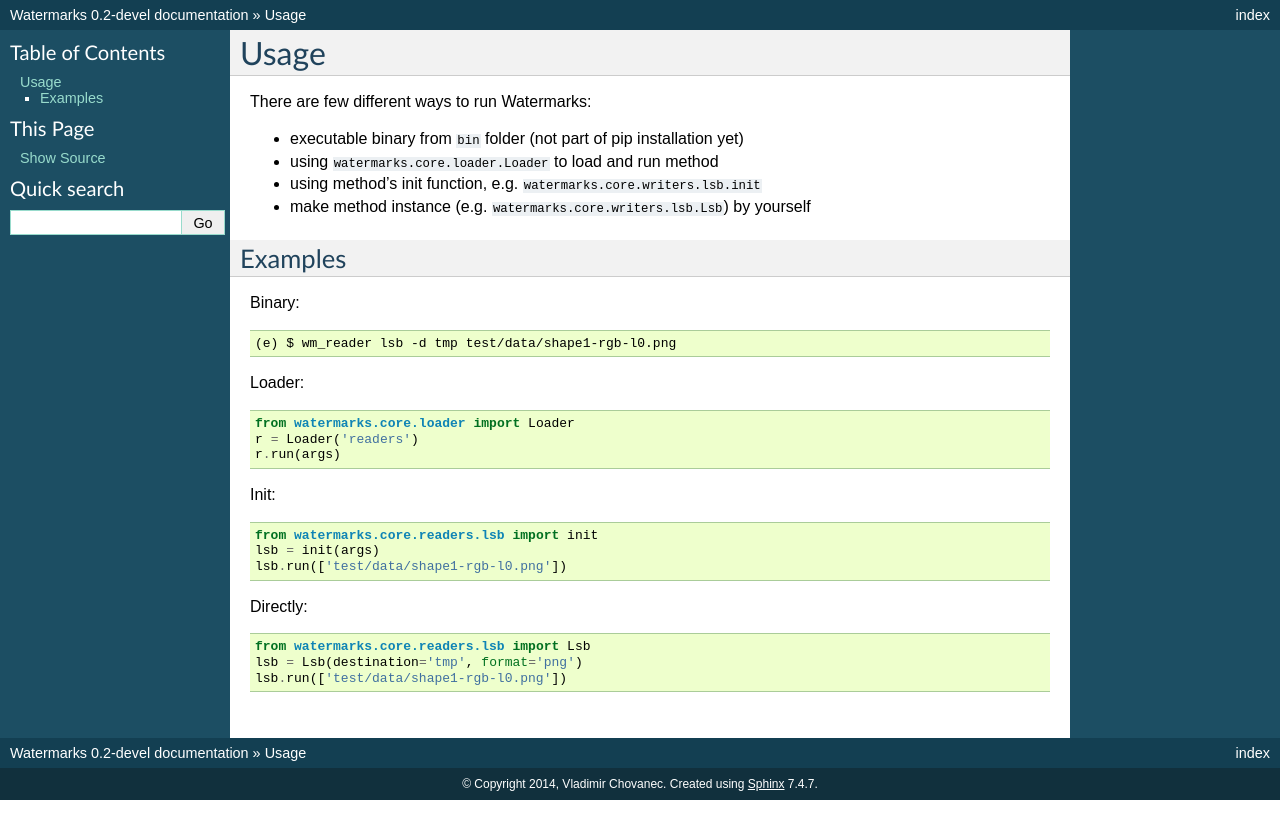
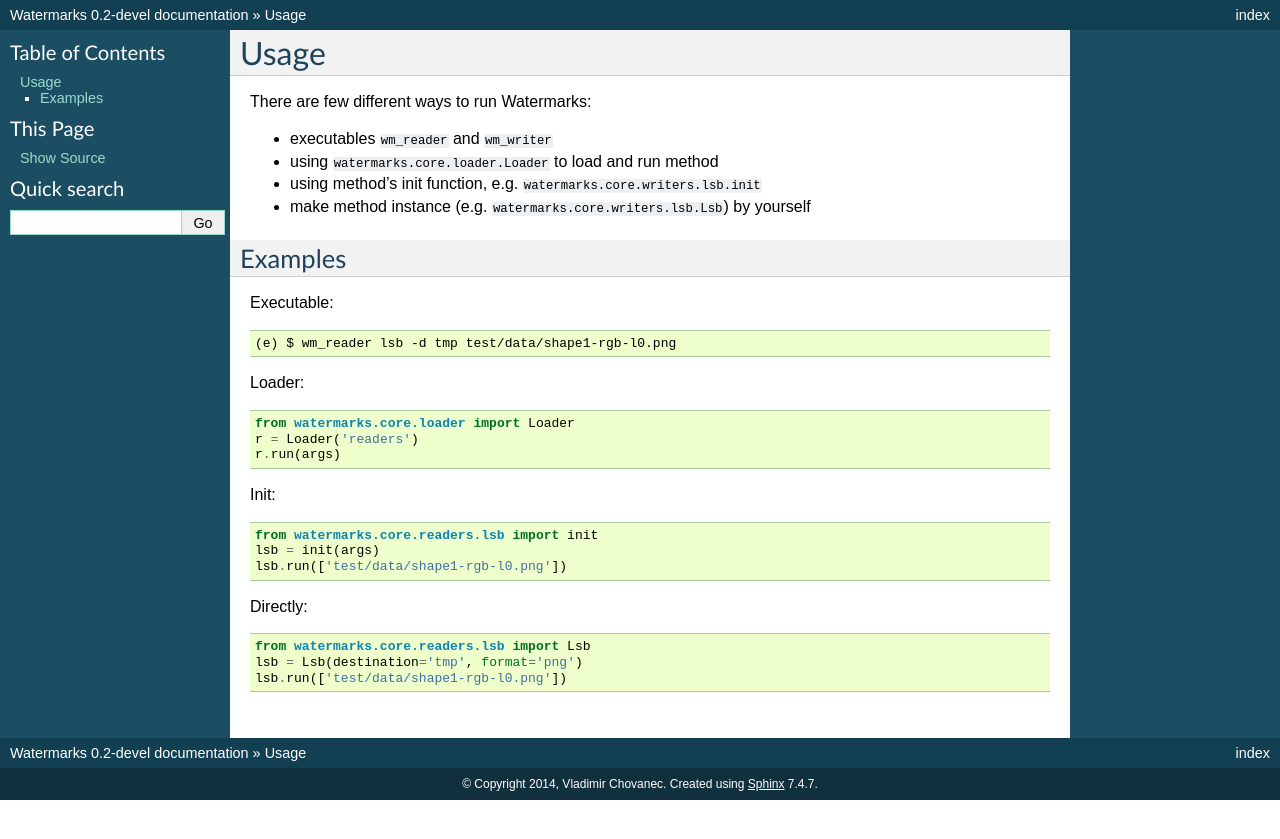
Before and after one commit to vladozc/watermarks, a Sphinx documentation site: the page built from doc/source/usage.rst, in a window 1280 px wide. Shown: the top 839 px of the page. Built offline with Sphinx 7.4.7, drawn with Linux system fonts in a browser that asks for light colours.

Commit message:
update doc

```diff
--- a/doc/source/usage.rst
+++ b/doc/source/usage.rst
@@ -3,7 +3,7 @@ Usage
 
 There are few different ways to run Watermarks:
 
-- executable binary from ``bin`` folder (not part of pip installation yet)
+- executables ``wm_reader`` and ``wm_writer``
 - using ``watermarks.core.loader.Loader`` to load and run method
 - using method's init function, e.g. ``watermarks.core.writers.lsb.init``
 - make method instance (e.g. ``watermarks.core.writers.lsb.Lsb``) by yourself
@@ -11,7 +11,7 @@ There are few different ways to run Watermarks:
 Examples
 --------
 
-Binary::
+Executable::
 
   (e) $ wm_reader lsb -d tmp test/data/shape1-rgb-l0.png
 
```
